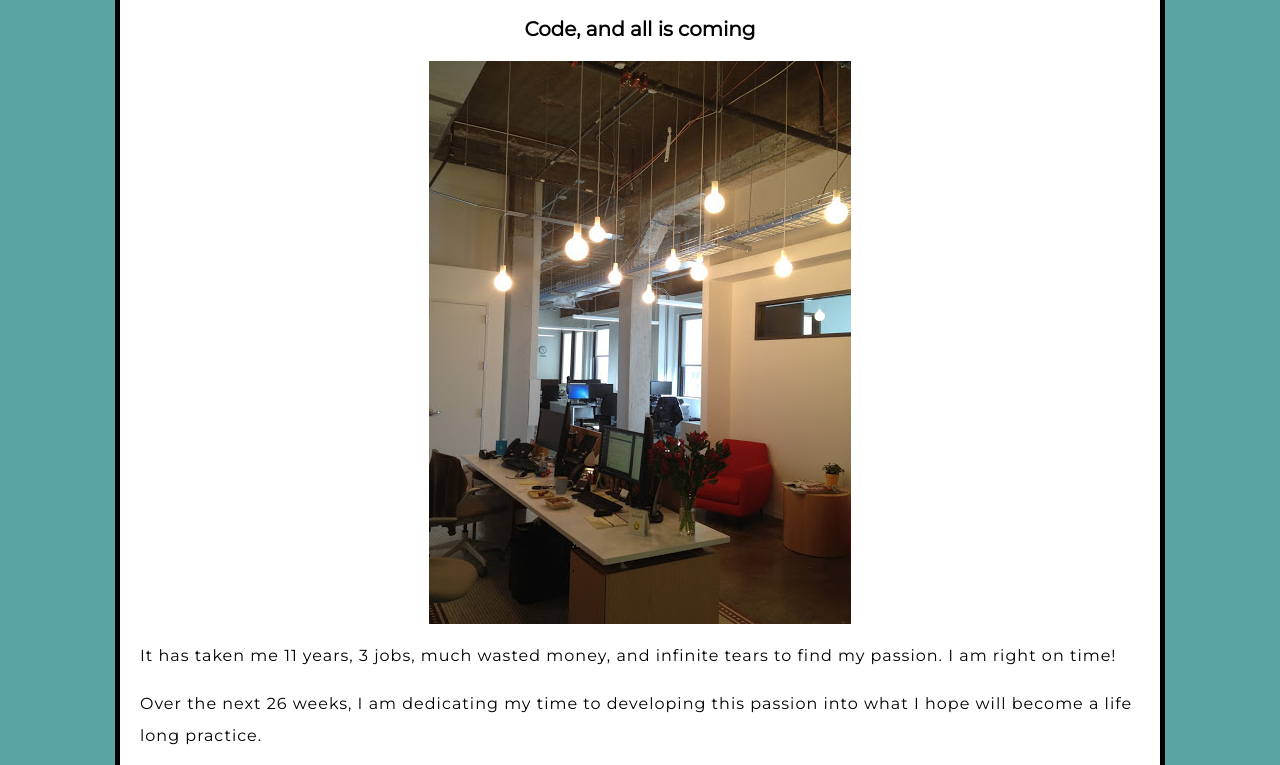
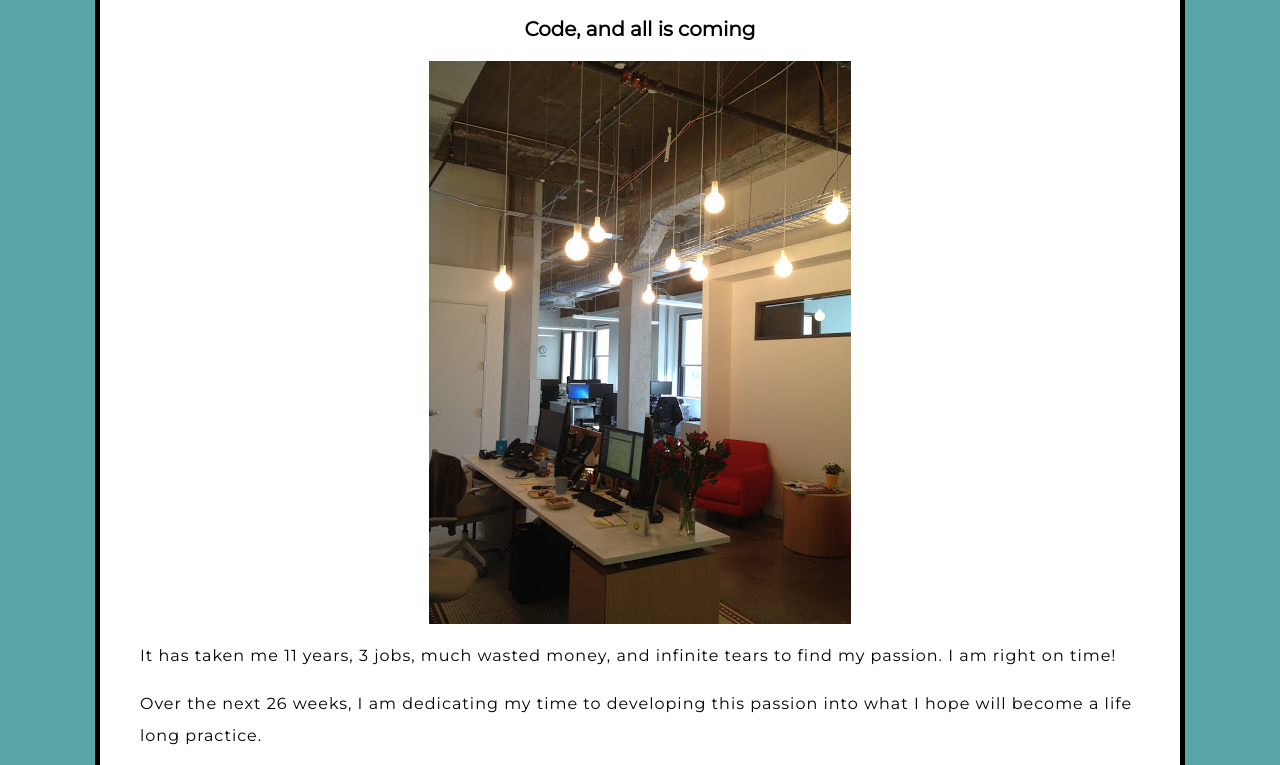
Before and after one commit to sarahnash/sarahnash.github.io, a plain HTML site: page index.html in a window 1280 px wide. Shown: the part 97-862 px from the top of the page. Drawn offline with Linux system fonts and the light colour scheme.

Commit message:
Add files via upload

```diff
--- a/styles/style.css
+++ b/styles/style.css
@@ -28,7 +28,7 @@ body {
   width: 1000px;
   margin: 0 auto;
   background-color: #FFFFFF;
-  padding: 0 20px 20px 20px;
+  padding: 0px 40px 40px 40px;
   border: 5px solid black;
 }
 
```
